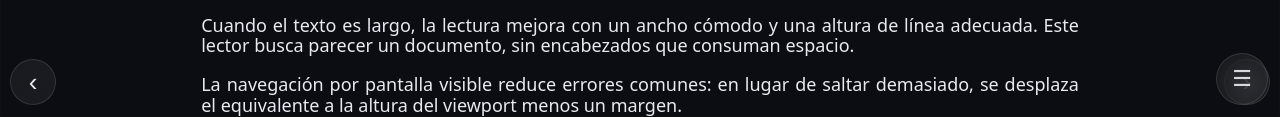
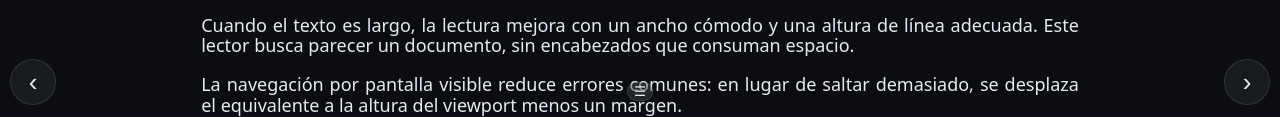
Before and after one commit to unreal16180/simple-page, a plain HTML site: page index.html in a window 1280 px wide. Shown: the part 683-800 px from the top of the page. Drawn offline with Linux system fonts and the light colour scheme.

Commit message:
Add files via upload

```diff
--- a/styles.css
+++ b/styles.css
@@ -121,14 +121,10 @@
 .fab-right{ right: 10px; }
 
 .fab-tools{
-  right: 12px;
-  bottom: 12px;
-  width: 52px;
-  height: 52px;
-  font-size: 22px;
-  display: grid;
-  place-items: center;
-  opacity: 0.92;
+  left: 50%;
+  bottom: 16px;
+  right: auto;
+  transform: translateX(-50%);
 }
 
 /* Panel */
```
